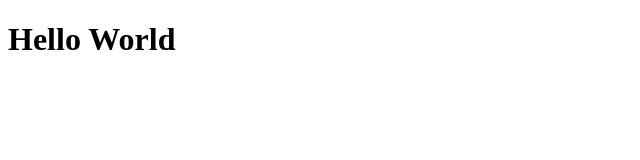
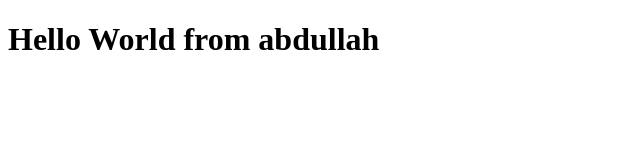
Before and after one commit to habdullahjaved/Reactbootcamp1st, a plain HTML site: page index.html in a window 1280 px wide. Shown: the whole page, without its empty margins (0-640 px from the left). Drawn offline with Linux system fonts and the light colour scheme.

Commit message:
Updated index,html

```diff
--- a/index.html
+++ b/index.html
@@ -6,6 +6,6 @@
     <title>React Bootcamp 2020</title>
 </head>
 <body>
-    <h1>Hello World</h1>
+    <h1>Hello World from abdullah</h1>
 </body>
 </html>
```
